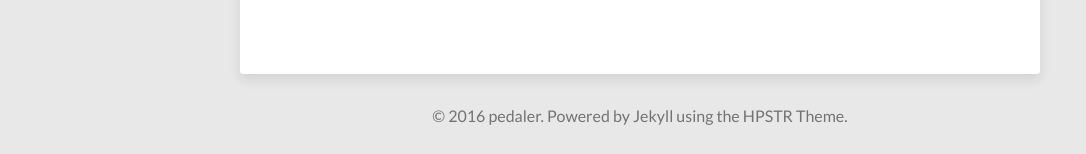
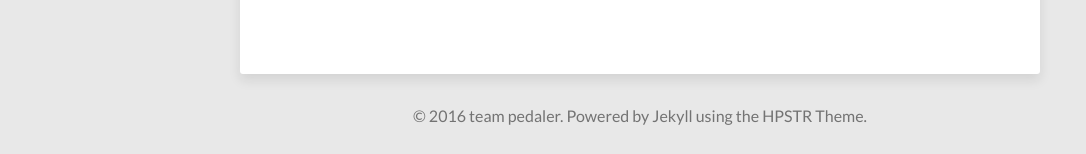
Before and after one commit to pedaler/pedaler.github.io, a Jekyll site: the page built from index.html, in a window 1280 px wide and 900 px high, scrolled down 1872 px. Shown: the part 743-897 px from the top of the window, without its empty margins (0-1086 px from the left). Built offline with Jekyll 4.4.1, drawn with Linux system fonts in a browser that asks for light colours; nearby versions of some CDN libraries; the list of posts is cut into pages by our own code; some of the changed lines change nothing that is shown.

Commit message:
fix desc

```diff
--- a/_config.yml
+++ b/_config.yml
@@ -9,9 +9,9 @@
 
 # Owner/author information
 owner:
-  name:           pedaler
+  name:           team pedaler
   avatar:         avatar.jpg
-  bio:            "패달러는 최고의 개발진으로 이루어져있습니다."
+  bio:            "페달러는 phoneGap,react.js,Spring,node.js 기반으로 이루어져있습니다."
   email:          you@email.com
   # Social networking links used in footer. Update and remove as you like.
   twitter:
```
